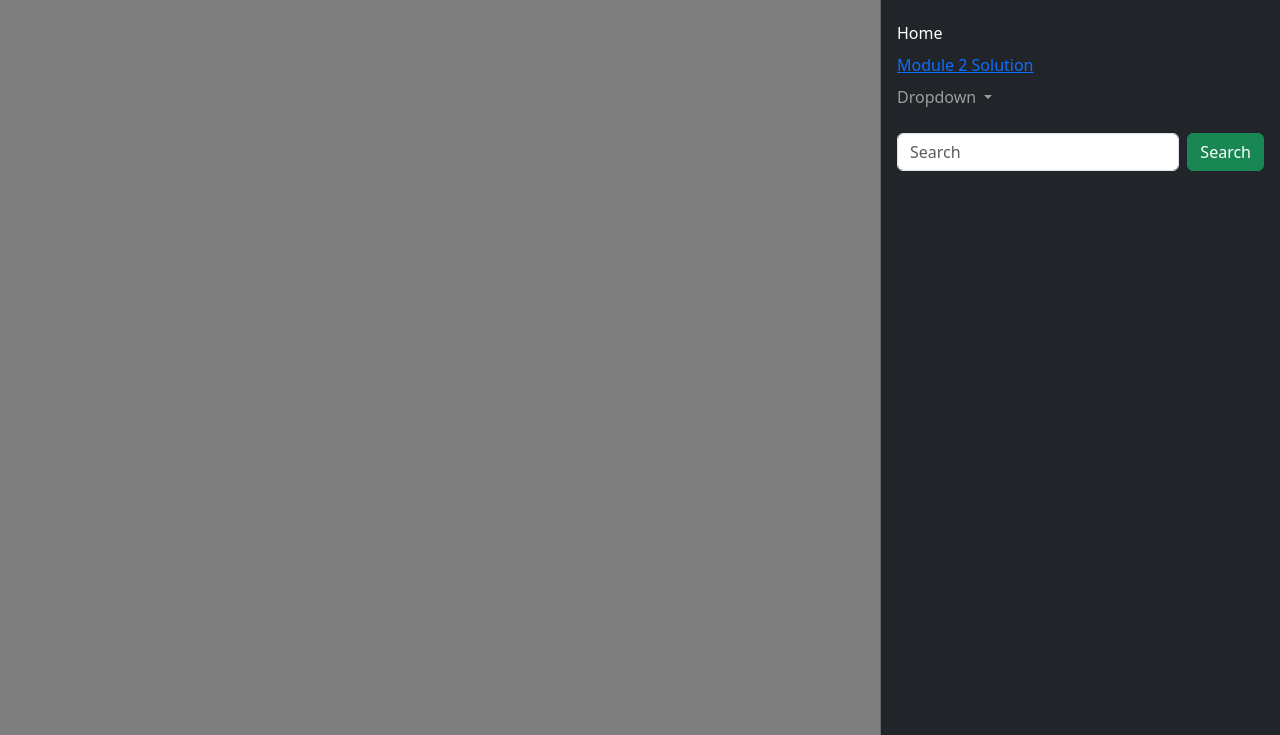
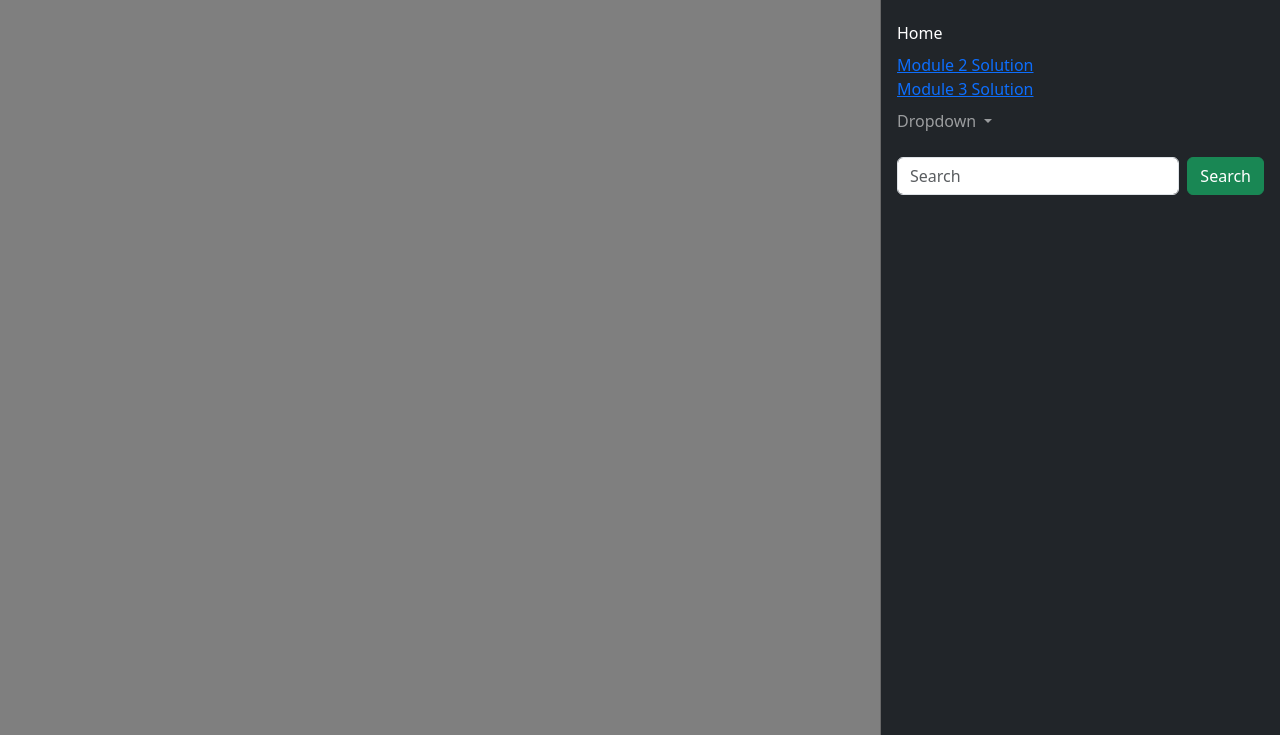
Before and after one commit to PPuertos/webDevelopmentCourse, a website: page index.html in a window 1280 px wide. Both pictures are taken after a click on the button "Toggle navigation". Shown: the part 65-800 px from the top of the page. Drawn offline with Linux system fonts and the light colour scheme.

Commit message:
Update
Module 3 solution Added to github website

```diff
--- a/index.html
+++ b/index.html
@@ -33,6 +33,9 @@
                     <li class="nav-item">
                         <a href="module_2_solution/module_2_solution.html" class="">Module 2 Solution</a>
                     </li>
+                    <li class="nav-item">
+                      <a href="module_3_solution/index.html" class="">Module 3 Solution</a>
+                    </li>
                     <li class="nav-item dropdown">
                       <a class="nav-link dropdown-toggle" href="#" role="button" data-bs-toggle="dropdown" aria-expanded="false">
                         Dropdown
```
